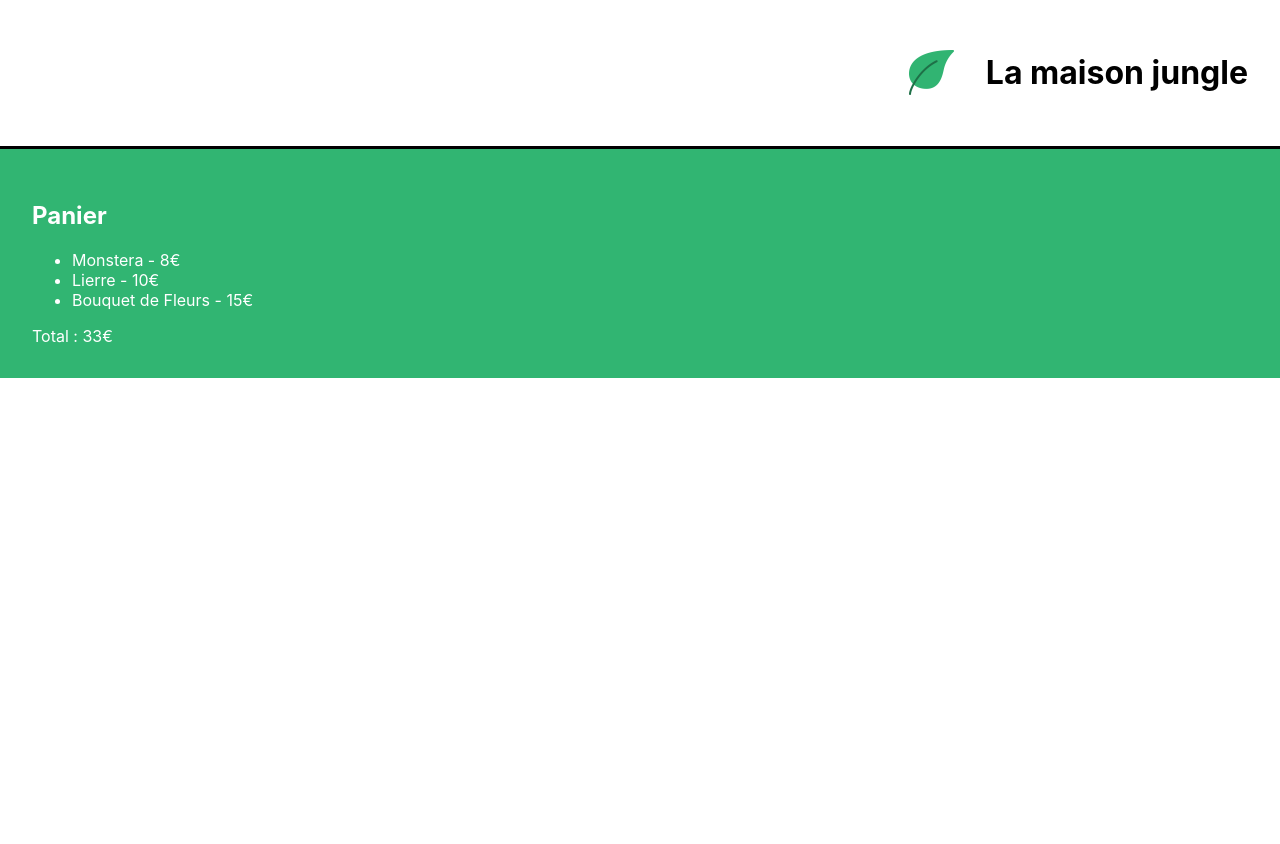
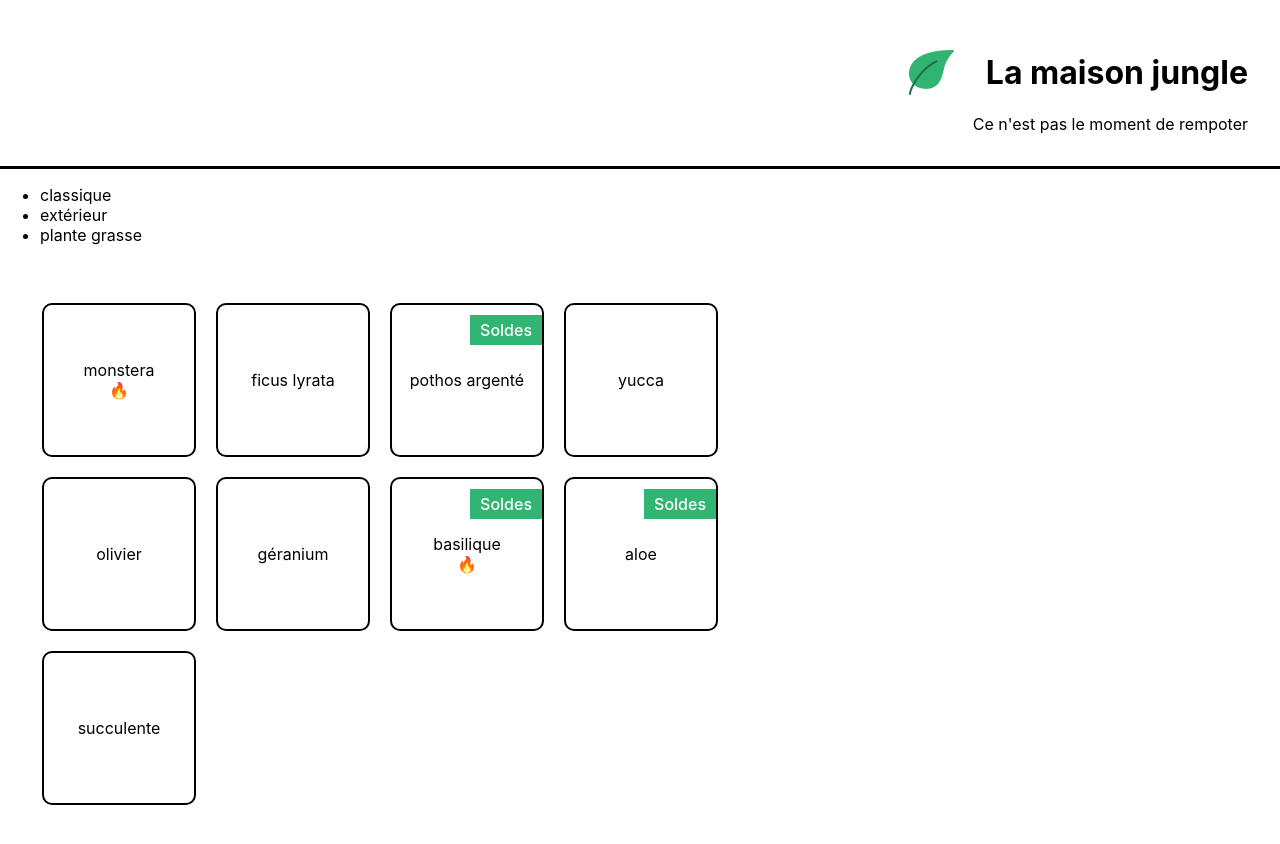
Before and after one commit to JulienVillevieille/MaisonJungle, a React (Create React App) app: page / in a window 1280 px wide. Shown: the top 844 px of the page. Before the commit the page ends 800 px from the top, so only its background shows below. Built offline with nearby package versions, Linux system fonts and the light colour scheme.

Commit message:
Finalisation des exercices Chapitre sur listes et conditions

```diff
--- a/src/components/App.js
+++ b/src/components/App.js
@@ -1,11 +1,13 @@
 import Banner from './Banner';
-import Cart from './Cart';
+// import Cart from './Cart';
+import ShoppingList from './ShoppingList';
 
 function App() {
   return (
     <div>
       <Banner />
-      <Cart />
+      {/* <Cart /> */}
+      <ShoppingList />
     </div>
   );
 }
--- a/src/components/Banner.js
+++ b/src/components/Banner.js
@@ -1,16 +1,20 @@
 import logo from '../assets/logo.png';
 
 import '../styles/Banner.css';
+import Recommendation from './Recommendation';
 
 
 function Banner() {
     const title = "La maison jungle";
     return (
         <div className="lmj-banner">
-            <img src={logo} alt='La maison jungle' className='lmj-logo' />
-            <h1 className='lmj-title'>{title}</h1>
+            <div className="lmj-banner-row">
+                <img src={logo} alt='La maison jungle' className='lmj-logo' />
+                <h1 className='lmj-title'>{title}</h1>
+            </div>
+            <Recommendation />
         </div>
-    );
+        );
 }
 
 
--- /dev/null
+++ b/src/components/Recommendation.js
@@ -0,0 +1,12 @@
+function Recommendation() {
+    const currentMonth = new Date().getMonth();
+    const isSpring = currentMonth >= 2 && currentMonth <= 5;
+
+    if(!isSpring) {
+        return <div>Ce n'est pas le moment de rempoter</div>
+    } else {
+        return <div>C'est le printemps, rempotez ! 🌱</div>
+    }
+}
+
+export default Recommendation
--- /dev/null
+++ b/src/components/ShoppingList.js
@@ -0,0 +1,43 @@
+import {plantList} from '../datas/plantList';
+
+import '../styles/ShoppingList.css';
+
+function ShoppingList() {
+    // ====> Avec reduce() <====
+    // Fonction reduce permet de parcourir tous les éléments de notre tableau plantList
+    // const categories = plantList.reduce((acc, plant) =>
+    //     acc.includes(plant.category) ? acc : acc.concat(plant.category), []
+    //     // La fonction includes permet de ne pas avoir de doublon dans notre tableau
+    // );
+
+    // ====> Autre façon de faire avec forEach() <====
+    const categories = [];
+    plantList.forEach(function (plant) {
+            if(categories.includes(plant.category) === false) {
+                categories.push(plant.category);
+            }
+        }
+    );
+
+    return (
+        <div>
+            <ul>
+                {categories.map((cat) => (
+                    <li key={cat}>{cat}</li>
+                ))}
+            </ul>
+            <ul className='lmj-plant-list'>
+                {plantList.map((plant) => (
+                    <li key={plant.id} className='lmj-plant-item'>
+                        {plant.name}
+                        {plant.isBestSale && <span>🔥</span>}
+                        {plant.isSpecialOffer && <div className='lmj-sales'>Soldes</div>}
+                    </li>
+                ))}
+            </ul>
+        </div>
+    );
+}
+
+
+export default ShoppingList;
--- /dev/null
+++ b/src/datas/plantList.js
@@ -0,0 +1,59 @@
+export const plantList = [
+	{
+		name: 'monstera',
+		category: 'classique',
+		id: '1ed',
+		isBestSale: true
+	},
+	{
+		name: 'ficus lyrata',
+		category: 'classique',
+		id: '2ab',
+		isBestSale: false
+	},
+	{
+		name: 'pothos argenté',
+		category: 'classique',
+		id: '3sd',
+		isBestSale: false,
+		isSpecialOffer: true
+	},
+	{
+		name: 'yucca',
+		category: 'classique',
+		id: '4kk',
+		isBestSale: false
+	},
+	{
+		name: 'olivier',
+		category: 'extérieur',
+		id: '5pl',
+		isBestSale: false
+	},
+	{
+		name: 'géranium',
+		category: 'extérieur',
+		id: '6uo',
+		isBestSale: false
+	},
+	{
+		name: 'basilique',
+		category: 'extérieur',
+		id: '7ie',
+		isBestSale: true,
+		isSpecialOffer: true
+	},
+	{
+		name: 'aloe',
+		category: 'plante grasse',
+		id: '8fp',
+		isBestSale: false,
+		isSpecialOffer: true
+	},
+	{
+		name: 'succulente',
+		category: 'plante grasse',
+		id: '9vn',
+		isBestSale: false
+	}
+];
--- a/src/styles/Banner.css
+++ b/src/styles/Banner.css
@@ -1,8 +1,14 @@
 .lmj-banner {
 	color: black;
 	text-align: right;
+	border-bottom: solid 3px black;
 	padding: 32px;
-	border-bottom: solid 3px black;
+	display: flex;
+	flex-direction: column;
+	justify-content: center;
+}
+
+.lmj-banner-row {
 	display: flex;
 	justify-content: flex-end;
 	flex-direction: row;
--- /dev/null
+++ b/src/styles/ShoppingList.css
@@ -0,0 +1,30 @@
+.lmj-plant-list {
+	list-style-type: none;
+	padding: 32px;
+	display: flex;
+	flex-wrap: wrap;
+	max-width: 800px;
+}
+
+.lmj-plant-item {
+	border: solid 2px black;
+	border-radius: 10px;
+	height: 150px;
+	width: 150px;
+	margin: 10px;
+	display: flex;
+	align-items: center;
+	justify-content: center;
+	flex-direction: column;
+	position: relative;
+}
+
+.lmj-sales {
+	position: absolute;
+	right: 0px;
+	top: 10px;
+	font-weight: 500;
+	color: white;
+	padding: 5px 10px;
+	background-color: #31b572;
+}
```
Also changed, not shown: 1 other file (tests, documents, lock files or other folders).
